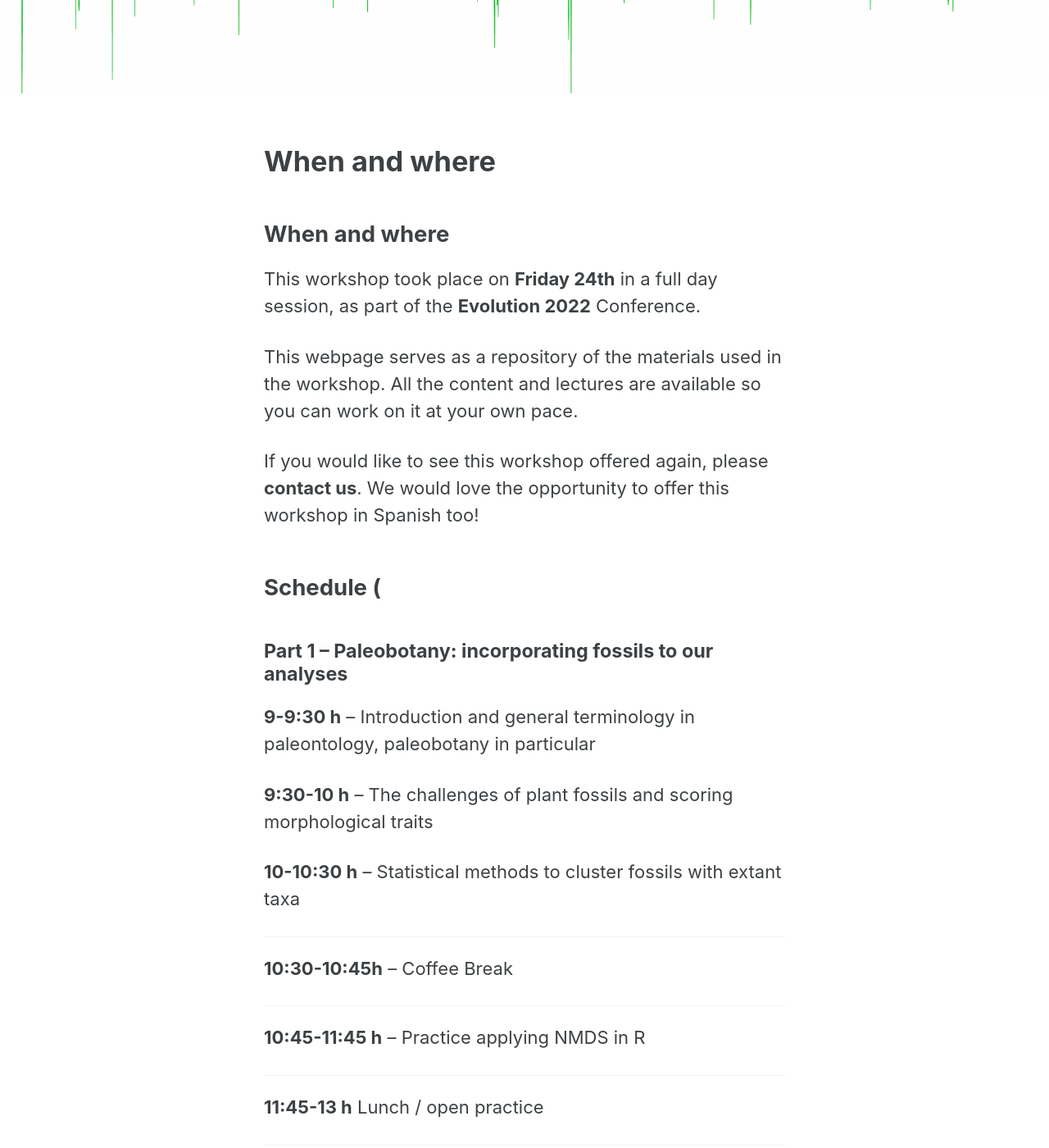
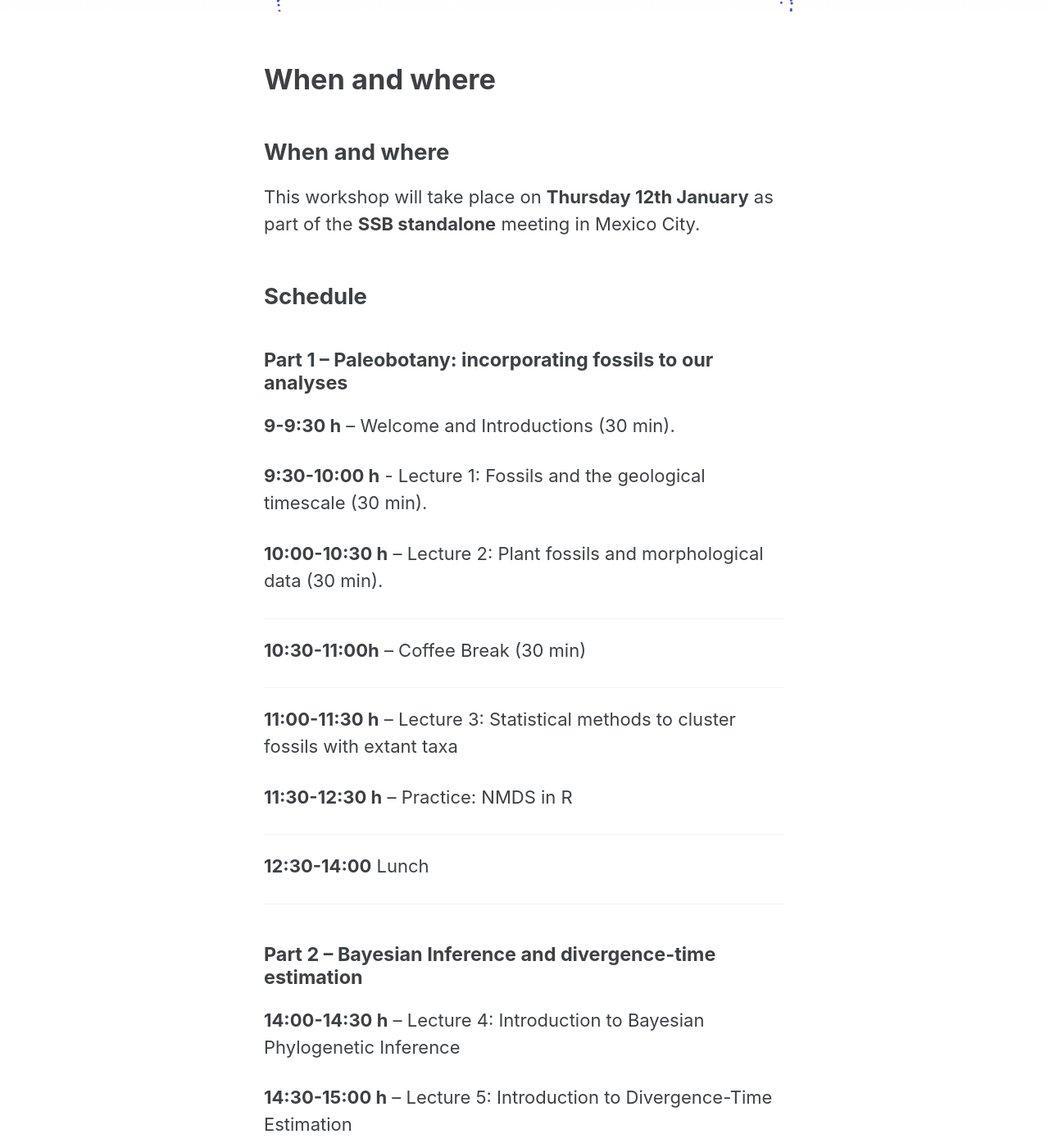
Before and after one commit to ixchelgzlzr/TED_and_Paleobotany, a Jekyll site: the page built from SSB_2023/schedule.md, in a window 1280 px wide and 1400 px high, scrolled down 464 px. Shown: the whole window at 82% size. Built offline with Jekyll 4.4.1, drawn with Linux system fonts in a browser that asks for light colours; cached includes are drawn as plain includes; our own code applies the rules of GitHub Pages for plain Markdown files; some of the changed text lies outside the part shown.

Commit message:
including changes for SBS

```diff
--- a/SSB_2023/schedule.md
+++ b/SSB_2023/schedule.md
@@ -2,49 +2,50 @@
 layout: posts
 subtitle: The timeline of the workshop
 header:
-  image: images/trace.png
+  image: images/trace_dots.png
 ---
 
 ## When and where
 
-This workshop took place on **Friday 24th** in a full day session, as part of the **Evolution 2022** Conference.
+This workshop will take place on **Thursday 12th January** as part of the **SSB standalone** meeting in Mexico City.
 
-This webpage serves as a repository of the materials used in the workshop. All the content and lectures are available so you can work on it at your own pace.
-
-If you would like to see this workshop offered again, please **contact us**. We would love the opportunity to offer this workshop in Spanish too!
-
-## Schedule (
+## Schedule
 
 #### Part 1 – Paleobotany: incorporating fossils to our analyses
 
-**9-9:30 h** – Introduction and general terminology in paleontology, paleobotany in particular
+**9-9:30 h** – Welcome and Introductions (30 min).
 
-**9:30-10 h** – The challenges of plant fossils and scoring morphological traits
+**9:30-10:00 h** - Lecture 1: Fossils and the geological timescale (30 min).
 
-**10-10:30 h** – Statistical methods to cluster fossils with extant taxa
-
-******
-**10:30-10:45h** – Coffee Break
+**10:00-10:30 h** – Lecture 2: Plant fossils and morphological data (30 min).
 
 ******
 
-**10:45-11:45 h** – Practice applying NMDS in R
+**10:30-11:00h** – Coffee Break  (30 min)
+
+******
+**11:00-11:30 h** – Lecture 3: Statistical methods to cluster fossils with extant taxa
+
+**11:30-12:30 h** – Practice: NMDS in R
 
 *****
-**11:45-13 h** Lunch / open practice
+
+**12:30-14:00** Lunch
 
 *****
 
 #### Part 2 – Bayesian Inference and divergence-time estimation
-**13-14:30 h** – Lecture
--	Phylogenetic inference in a bayesian framework
--	Divergence-time estimation
--	Total Evidence Dating in RevBayes
--	The TED graphical model
 
-******
-**14:30-14:45 h** – Coffee Break
+**14:00-14:30 h** – Lecture 4: Introduction to Bayesian Phylogenetic Inference
+
+**14:30-15:00 h** – Lecture 5: Introduction to Divergence-Time Estimation
+
+**15:00-15:30 h** – Lecture 6: The Bayesian Total-Evidence Dating Model
 
 ******
 
-**14:45-17 h** – Practice using RevBayes to estimate divergence times
+**15:30-16:00 h** – Coffee Break
+
+******
+
+**16:00-17:30 h** – Practice: using RevBayes to estimate divergence times
--- a/_config.yml
+++ b/_config.yml
@@ -18,9 +18,9 @@ minimal_mistakes_skin    : "default" # "air", "aqua", "contrast", "dark", "dirt"
 locale                   : "en-US"
 title                    : "Paleobotany and divergence time estimation using RevBayes"
 title_separator          : "-"
-subtitle                 : "A workshop offered at Evolution 2022 and Funded by NSF grants NSF-DEB 1902797"
+subtitle                 : "A workshop funded by NSF grant NSF-DEB 1902797"
 name                     : "Ixchel González-Ramírez"
-description              : "A website for the Paleobotany and TED workshop offered at Evolution 2022"
+description              : "A website for the Paleobotany and TED Workshop"
 url                      : # the base hostname & protocol for your site e.g. "https://mmistakes.github.io"
 baseurl                  : # the subpath of your site, e.g. "/blog"
 repository               : # GitHub username/repo-name e.g. "mmistakes/minimal-mistakes"
```
Also changed, not shown: SSB_2023/content.md (+0 -20 lines).
